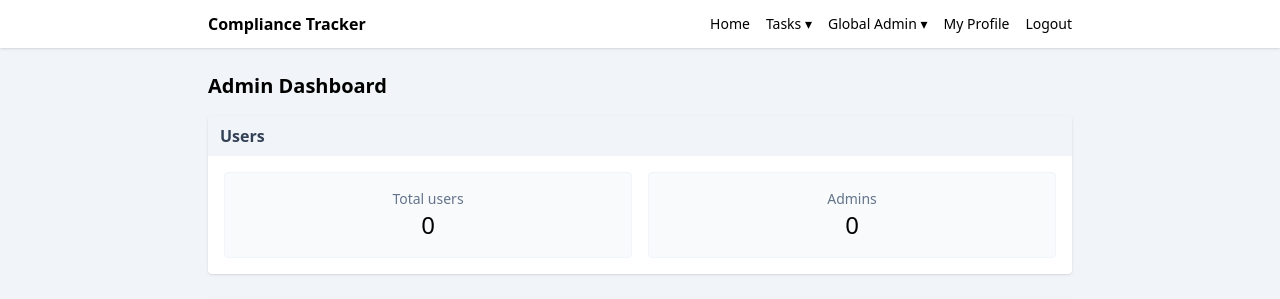
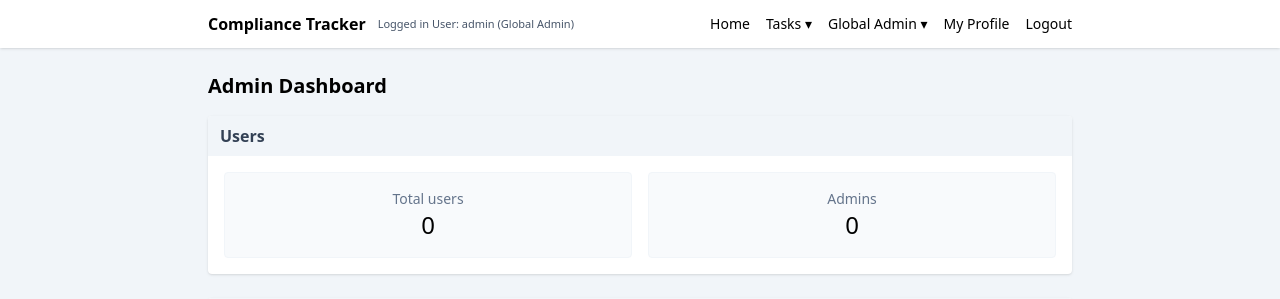
Before and after one commit to theaceventura/ar_compliance, a Flask app: page /admin/dashboard in a window 1280 px wide. Shown: the top 299 px of the page. Run offline with Flask 3, Linux system fonts and the light colour scheme; the visitor is signed in with stand-in values (Sample User, id 1); data comes from the database, SQL or seed files in the repository; some libraries are stand-ins or nearby versions.

Commit message:
Add banner toggle and show logged-in user/role in header

```diff
--- a/compliance_app/compliance_app_tailwind/app.py
+++ b/compliance_app/compliance_app_tailwind/app.py
@@ -22,6 +22,17 @@ db.create_tables_if_needed()
 def inject_app_settings():
     """Make app settings available to every template render."""
     settings = db.admin_get_app_settings()
+    # Build a lightweight banner object for templates if a user is logged in
+    banner = None
+    if "user_id" in session:
+        user_row = db.admin_get_user(session["user_id"])
+        if user_row:
+            display_name = f"{user_row['first_name'] or ''} {user_row['last_name'] or ''}".strip() or user_row["username"]
+            banner = {
+                "display_name": display_name,
+                "role": user_row["role"],
+                "role_label": None,  # filled below via role_label
+            }
     def role_label(role):
         mapping = {
             "admin": "Global Admin",
@@ -29,7 +40,9 @@ def inject_app_settings():
             "user": "User",
         }
         return mapping.get(role, role)
-    return {"app_settings": settings, "role_label": role_label}
+    if banner:
+        banner["role_label"] = role_label(banner["role"])
+    return {"app_settings": settings, "role_label": role_label, "current_user_banner": banner}
 
 
 # Helper to read the current logged-in user from session
@@ -1409,6 +1422,7 @@ def admin_app_settings():
     show_label_edit = request.form.get("show_label_edit") == "on"
     show_task_charts = request.form.get("show_task_charts") == "on"
     show_risk_matrix = request.form.get("show_risk_matrix") == "on"
+    show_user_banner = request.form.get("show_user_banner") == "on"
     db.admin_update_app_settings(
         version,
         show_version,
@@ -1418,6 +1432,7 @@ def admin_app_settings():
         show_label_edit,
         show_task_charts,
         show_risk_matrix,
+        show_user_banner,
     )
     flash("Settings updated.")
     return redirect(url_for("admin_app_settings"))
--- a/compliance_app/compliance_app_tailwind/db.py
+++ b/compliance_app/compliance_app_tailwind/db.py
@@ -148,6 +148,7 @@ def create_tables_if_needed():
             show_label_edit INTEGER DEFAULT 0,
             show_task_charts INTEGER DEFAULT 1,
             show_risk_matrix INTEGER DEFAULT 1,
+            show_user_banner INTEGER DEFAULT 1,
             severity_palette TEXT,
             impact_palette TEXT,
             completion_palette TEXT
@@ -163,6 +164,8 @@ def create_tables_if_needed():
         cur.execute("ALTER TABLE app_settings ADD COLUMN show_task_charts INTEGER DEFAULT 1")
     if not _column_exists(cur, "app_settings", "show_risk_matrix"):
         cur.execute("ALTER TABLE app_settings ADD COLUMN show_risk_matrix INTEGER DEFAULT 1")
+    if not _column_exists(cur, "app_settings", "show_user_banner"):
+        cur.execute("ALTER TABLE app_settings ADD COLUMN show_user_banner INTEGER DEFAULT 1")
     if not _column_exists(cur, "app_settings", "severity_palette"):
         cur.execute("ALTER TABLE app_settings ADD COLUMN severity_palette TEXT")
     if not _column_exists(cur, "app_settings", "impact_palette"):
@@ -181,8 +184,8 @@ def create_tables_if_needed():
     cur.execute("SELECT 1 FROM app_settings WHERE id=1")
     if cur.fetchone() is None:
         cur.execute("""
-            INSERT INTO app_settings (id, version, show_version, show_page_name, show_module_tree, show_cut_icon, show_label_edit, show_task_charts, show_risk_matrix, severity_palette, impact_palette, completion_palette)
-            VALUES (1, '', 0, 0, 0, 0, 0, 1, 1, '', '', '')
+            INSERT INTO app_settings (id, version, show_version, show_page_name, show_module_tree, show_cut_icon, show_label_edit, show_task_charts, show_risk_matrix, show_user_banner, severity_palette, impact_palette, completion_palette)
+            VALUES (1, '', 0, 0, 0, 0, 0, 1, 1, 1, '', '', '')
         """)
     # Seed default task field descriptions
     defaults = {
@@ -533,13 +536,13 @@ def admin_get_app_settings():
 
 
 # Admin: update app settings
-def admin_update_app_settings(version, show_version, show_page_name, show_module_tree, show_cut_icon, show_label_edit, show_task_charts, show_risk_matrix):
+def admin_update_app_settings(version, show_version, show_page_name, show_module_tree, show_cut_icon, show_label_edit, show_task_charts, show_risk_matrix, show_user_banner):
     """Persist the main app setting flags and version string."""
     conn = get_connection()
     cur = conn.cursor()
     cur.execute("""
         UPDATE app_settings
-        SET version=?, show_version=?, show_page_name=?, show_module_tree=?, show_cut_icon=?, show_label_edit=?, show_task_charts=?, show_risk_matrix=?
+        SET version=?, show_version=?, show_page_name=?, show_module_tree=?, show_cut_icon=?, show_label_edit=?, show_task_charts=?, show_risk_matrix=?, show_user_banner=?
         WHERE id=1
     """, (
         version,
@@ -550,6 +553,7 @@ def admin_update_app_settings(version, show_version, show_page_name, show_module
         1 if show_label_edit else 0,
         1 if show_task_charts else 0,
         1 if show_risk_matrix else 0,
+        1 if show_user_banner else 0,
     ))
     conn.commit()
     conn.close()
--- a/compliance_app/compliance_app_tailwind/templates/admin_app.html
+++ b/compliance_app/compliance_app_tailwind/templates/admin_app.html
@@ -40,6 +40,12 @@
             <div class="text-left">Show label edit buttons</div>
             <div class="text-center">
                 <input type="checkbox" name="show_label_edit" {% if settings.show_label_edit %}checked{% endif %} class="h-4 w-4">
+            </div>
+        </div>
+        <div class="grid grid-cols-[1fr,180px] items-center px-3 py-2 rounded bg-slate-50 text-sm">
+            <div class="text-left">Show logged-in user/role banner</div>
+            <div class="text-center">
+                <input type="checkbox" name="show_user_banner" {% if settings.show_user_banner %}checked{% endif %} class="h-4 w-4">
             </div>
         </div>
         <div class="flex items-center gap-2 pt-2 px-3">
--- a/compliance_app/compliance_app_tailwind/templates/admin_task_dashboard.html
+++ b/compliance_app/compliance_app_tailwind/templates/admin_task_dashboard.html
@@ -13,7 +13,6 @@
                 {% endif %}
             {% endif %}
         </h2>
-        <div class="text-sm text-slate-500 mt-1">Logged in as {{ user.username }}</div>
     </div>
     {% if not is_company_admin %}
     <form method="GET" class="flex items-center space-x-2 text-sm">
--- a/compliance_app/compliance_app_tailwind/templates/base.html
+++ b/compliance_app/compliance_app_tailwind/templates/base.html
@@ -7,13 +7,13 @@
             position: absolute;
             top: 0.5rem;
             right: 0.5rem;
-            font-size: 11px;
-            padding: 4px 8px;
+            font-size: 10px;
+            padding: 2px 4px;
             background: #e2e8f0;
             color: #1e293b;
-            border-radius: 4px;
+            border-radius: 3px;
             border: 1px solid #cbd5e1;
-            box-shadow: 0 1px 2px rgba(15, 23, 42, 0.1);
+            box-shadow: 0 1px 2px rgba(15, 23, 42, 0.08);
             cursor: pointer;
             z-index: 20;
         }
@@ -51,8 +51,15 @@
 </head>
 <body class="bg-slate-100">
     <nav class="bg-white shadow mb-6">
-        <div class="max-w-4xl mx-auto px-4 py-3 flex justify-between">
-            <a href="/" class="font-semibold hover:underline">Compliance Tracker</a>
+        <div class="max-w-4xl mx-auto px-4 py-3 flex justify-between items-center">
+            <div class="flex items-center space-x-3">
+                <a href="/" class="font-semibold hover:underline">Compliance Tracker</a>
+                {% if app_settings.show_user_banner and current_user_banner %}
+                    <span class="text-[11px] text-slate-600">
+                        Logged in User: {{ current_user_banner.display_name }} ({{ current_user_banner.role_label }})
+                    </span>
+                {% endif %}
+            </div>
             <div class="flex items-center space-x-4 text-sm">
                 {% set username = session.get('username') %}
                 {% set role = session.get('role') %}
@@ -199,8 +206,8 @@
                 widget.classList.add("relative");
                 const btn = document.createElement("button");
                 btn.type = "button";
-                btn.className = "widget-copy-btn";
-                btn.textContent = "Copy ref";
+                btn.className = "widget-copy-btn text-[10px] px-1.5 py-0.5";
+                btn.textContent = "CR";
                 const ref = widget.getAttribute("data-widget-id") || "";
                 btn.addEventListener("click", async (e) => {
                     e.stopPropagation();
@@ -208,10 +215,10 @@
                     try {
                         await navigator.clipboard.writeText(ref);
                         btn.textContent = "Copied";
-                        setTimeout(() => btn.textContent = "Copy ref", 1200);
+                        setTimeout(() => btn.textContent = "CR", 1200);
                     } catch {
                         btn.textContent = "Failed";
-                        setTimeout(() => btn.textContent = "Copy ref", 1200);
+                        setTimeout(() => btn.textContent = "CR", 1200);
                     }
                 });
                 widget.appendChild(btn);
--- a/compliance_app/compliance_app_tailwind/templates/user_dashboard.html
+++ b/compliance_app/compliance_app_tailwind/templates/user_dashboard.html
@@ -13,7 +13,6 @@
                 {% endif %}
             {% endif %}
         </h2>
-        <div class="text-sm text-slate-500 mt-1">Logged in as {{ user.username }}</div>
     </div>
     {% if not is_company_admin %}
     <form method="GET" class="flex items-center space-x-2 text-sm">
```
